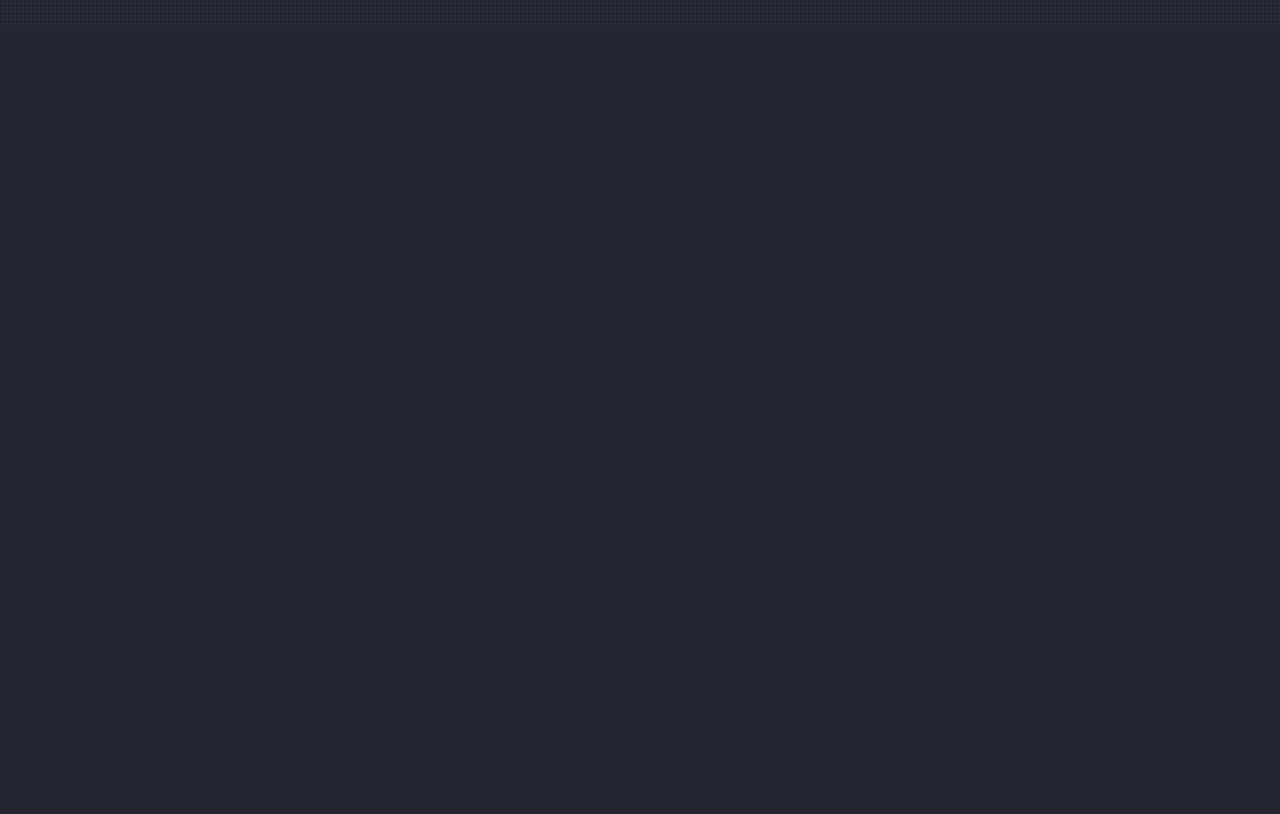
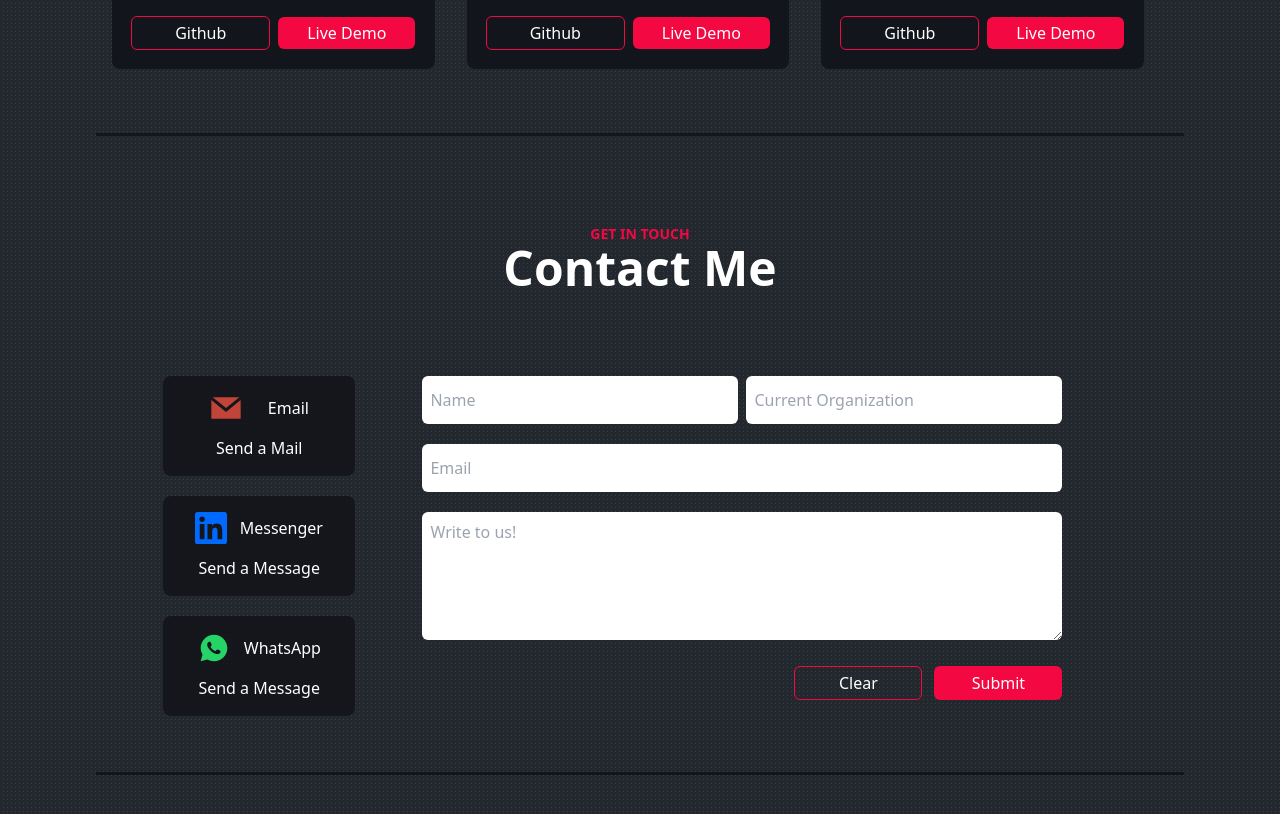
Before and after one commit to AmitThakur045/Portfolio, a React (Create React App) app: page / in a window 1280 px wide. Shown: the part 1300-2114 px from the top of the page. Before the commit the page ends 1329 px from the top, so only its background shows below. Built offline with nearby package versions, Linux system fonts and the light colour scheme.

Commit message:
added contact page

```diff
--- a/package.json
+++ b/package.json
@@ -6,6 +6,7 @@
     "@testing-library/jest-dom": "^5.16.4",
     "@testing-library/react": "^13.3.0",
     "@testing-library/user-event": "^13.5.0",
+    "emailjs-com": "^3.2.0",
     "react": "^18.2.0",
     "react-dom": "^18.2.0",
     "react-icons": "^4.4.0",
--- a/src/App.css
+++ b/src/App.css
@@ -1,6 +1,8 @@
 /* black #23282e */
 /* pink #f30841 */
-
+html {
+  scroll-behavior: smooth;
+}
 body {
   background-color: #23282e;
   background-image: repeating-linear-gradient(
@@ -11,5 +13,4 @@ body {
     transparent 6px
   );
   background-size: 4px 4px;
-  scroll-behavior: smooth;
 }
--- /dev/null
+++ b/src/components/Contact/Contact.js
@@ -0,0 +1,168 @@
+import React, { useState, useRef } from "react";
+import emailjs from "emailjs-com";
+
+// import { IoIosMail } from "react-icons/io";
+import { GrMail } from "react-icons/gr";
+import { RiWhatsappFill } from "react-icons/ri";
+import { MdCall } from "react-icons/md";
+import { SiLinkedin } from "react-icons/si";
+
+const contactOptionsList = [
+  {
+    logo: GrMail,
+    link: "mailto:amitthakur.techgeek@gmail.com",
+    name: "Email",
+    text: "Send a Mail",
+    color: "#C14438",
+  },
+  {
+    logo: SiLinkedin,
+    link: "https://www.linkedin.com/in/amit-kumar-thakur-3024b51b7/",
+    name: "Messenger",
+    text: "Send a Message",
+    color: "#006AFF",
+  },
+  {
+    logo: RiWhatsappFill,
+    link: "https://wa.me/918800541938?text=Hello%20Amit%20Thakur",
+    name: "WhatsApp",
+    text: "Send a Message",
+    color: "#25D366",
+  },
+  //   {
+  //     logo: MdCall,
+  //     link: "tel:+918800541938",
+  //     name: "+91 8800541938",
+  //     text: "Call Me",
+  //     color: "#128C7E",
+  //   },
+];
+
+const Contact = () => {
+  const form = useRef();
+
+  const submitHandler = (e) => {
+    e.preventDefault();
+    console.log("form", form.current);
+
+    emailjs
+      .sendForm(
+        "service_sdm8x4o",
+        "template_5x8e7as",
+        form.current,
+        "mVa2A4FwheGJ3K4Xi"
+      )
+      .then(
+        (result) => {
+          console.log(result.text);
+        },
+        (error) => {
+          console.log(error.text);
+        }
+      );
+
+    e.target.reset();
+  };
+
+  return (
+    <>
+      <div className="flex flex-col pt-10" id="contact">
+        <div className="w-full flex justify-center items-center text-[#f30841] text-sm font-semibold">
+          GET IN TOUCH
+        </div>
+        <div className="w-full flex justify-center items-center text-5xl font-bold pb-7">
+          <h1 className="ease-linear hover:scale-110 duration-300 transition-all hover:text-[#f30841] hover:cursor-pointer">
+            Contact Me
+          </h1>
+        </div>
+        <div className="flex mt-14">
+          <div className="flex-[0.3] flex flex-col items-center space-y-5">
+            {contactOptionsList.map((contactOption) => {
+              const Icon = contactOption.logo;
+              return (
+                <div className="flex flex-col items-center bg-[#111218] bg-opacity-80 w-[12rem] py-4 rounded-lg hover:scale-105 duration-300 transition-all ease-in hover:bg-opacity-60">
+                  <a
+                    href={contactOption.link}
+                    className="space-y-3 w-full"
+                    target="_blank"
+                    rel="noreferrer"
+                  >
+                    <div className="flex flex-col items-center justify-center space-y-3">
+                      <div className="flex w-full justify-evenly items-center px-5">
+                        <Icon
+                          className="text-[2rem]"
+                          style={{ color: contactOption.color }}
+                        />
+                        <h1 className="hover:text-[#f30841] ease-in duration-300">
+                          {contactOption.name}
+                        </h1>
+                      </div>
+                      <p className="hover:text-[#f30841] ease-in duration-300">
+                        {contactOption.text}
+                      </p>
+                    </div>
+                  </a>
+                </div>
+              );
+            })}
+          </div>
+          <div className="flex-[0.7] flex">
+            <form
+              ref={form}
+              onSubmit={submitHandler}
+              className="flex flex-col space-y-5 w-[40rem]"
+            >
+              <div className="flex w-full md:flex-row items-start flex-col md:space-x-2 space-y-5 md:space-y-0">
+                <input
+                  className="pl-2 w-full border-1 rounded-md h-[3rem] text-[#f30841] bg-opacity-100 bg-white"
+                  type="text"
+                  name="username"
+                  placeholder="Name"
+                />
+                <input
+                  className="pl-2 w-full border-1 rounded-md h-[3rem] text-[#f30841] bg-opacity-100 bg-white"
+                  type="type"
+                  name="company"
+                  placeholder="Current Organization"
+                />
+              </div>
+              <div className="w-full">
+                <input
+                  className="pl-2 w-full border-1 rounded-md h-[3rem] text-[#f30841] bg-opacity-100 bg-white"
+                  type="email"
+                  name="email"
+                  placeholder="Email"
+                />
+              </div>
+              <div className="w-full items-center">
+                <textarea
+                  className="pl-2 pt-2 w-full border-1 rounded-md  text-[#f30841] bg-opacity-100 bg-white"
+                  rows="5"
+                  name="query"
+                  placeholder="Write to us!"
+                />
+              </div>
+              <div className="flex w-full space-x-3 justify-end">
+                <button
+                  type="submit"
+                  className="w-[8rem] flex border-[#f30841] border-[0.1rem] hover:bg-white hover:border-white hover:text-[#f30841] duration-300 ease-in hover:text-semibold py-1 rounded-md justify-center items-center"
+                >
+                  Clear
+                </button>
+                <button
+                  type="submit"
+                  className="w-[8rem] flex bg-[#f30841] rounded-md py-1 justify-center items-center hover:bg-white hover:text-[#f30841] duration-300 ease-in hover:text-semibold"
+                >
+                  Submit
+                </button>
+              </div>
+            </form>
+          </div>
+        </div>
+      </div>
+      <div className="bg-[#101118] bg-opacity-80 w-full py-[0.1rem] mt-14 my-12"></div>
+    </>
+  );
+};
+
+export default Contact;
--- a/src/components/Main/Main.js
+++ b/src/components/Main/Main.js
@@ -1,16 +1,18 @@
-import React from 'react'
-import Home from '../Home/Home'
-import Navbar from '../Navbar/Navbar'
-import Project from '../Project/Project'
+import React from "react";
+import Contact from "../Contact/Contact";
+import Home from "../Home/Home";
+import Navbar from "../Navbar/Navbar";
+import Project from "../Project/Project";
 
 const Main = () => {
   return (
-    <div className='px-24 py-10 w-full text-white'>
-        <Navbar />
-        <Home />
-        <Project />
+    <div className="px-24 py-10 w-full text-white">
+      <Navbar />
+      <Home />
+      <Project />
+      <Contact />
     </div>
-  )
-}
+  );
+};
 
-export default Main
+export default Main;
--- a/src/components/Project/Project.js
+++ b/src/components/Project/Project.js
@@ -52,6 +52,7 @@ const Project = () => {
     },
   ];
   return (
+    <>
       <div className="flex flex-col pt-10" id="project">
         <div className="w-full flex justify-center items-center text-[#f30841] text-sm font-semibold">
           MY WORK
@@ -67,10 +68,13 @@ const Project = () => {
               <div className="w-full bg-[#101118] bg-opacity-80 hover:bg-opacity-60 p-[1.2rem] rounded-lg hover:cursor-pointer space-y-4">
                 <div className="flex items-center justify-between w-full">
                   <GoProject className="text-[#f30841]" fontSize={"2.4rem"} />
+                  {/* <h1 className="text-2xl hover:text-[#f30841] duration-300 ease-in">
+                  {item.name}
+                </h1> */}
+                </div>
                 <h1 className="text-2xl hover:text-[#f30841] duration-300 ease-in">
                   {item.name}
                 </h1>
-              </div>
                 <div className="text-gray-400 w-">{item.description}</div>
                 <div className="flex w-full justify-between items-center space-x-2">
                   <a
@@ -95,6 +99,8 @@ const Project = () => {
           ))}
         </div>
       </div>
+      <div className="bg-[#101118] bg-opacity-80 w-full py-[0.1rem] my-12"></div>
+    </>
   );
 };
 
```
Also changed, not shown: 1 other file (tests, documents, lock files or other folders). Lines whose indentation alone changed are shown as unchanged.
